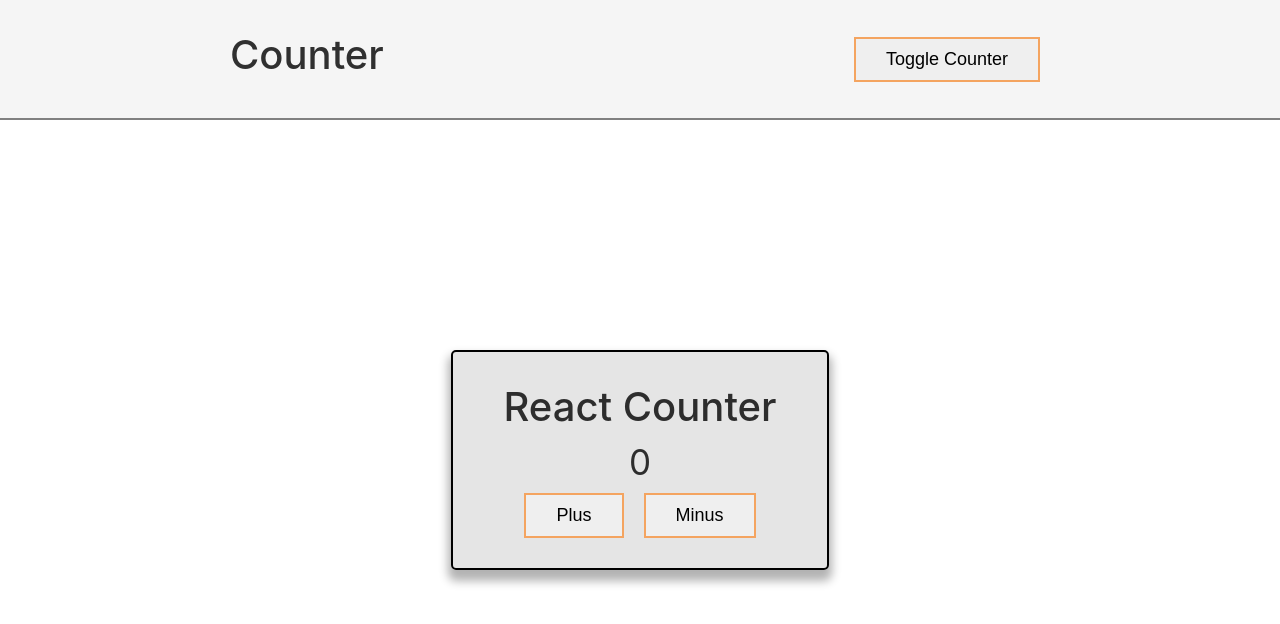
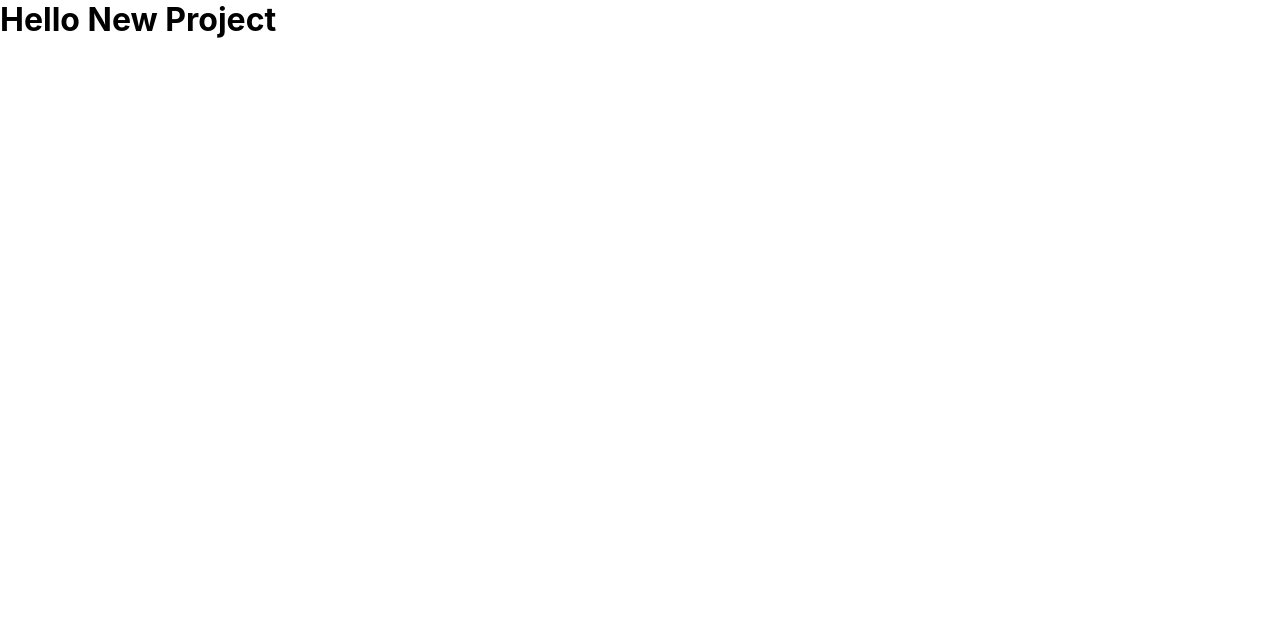
Before and after one commit to Officialibn1/Shawarmania, a React (Create React App) app: page / in a window 1280 px wide. Shown: the top 624 px of the page. Built offline with nearby package versions, Linux system fonts and the light colour scheme.

Commit message:
Cleaned Up the Counter App

```diff
--- a/src/App.js
+++ b/src/App.js
@@ -1,33 +1,10 @@
-import { useState } from "react";
-import Content from "./Components/Content";
-import Nav from "./Components/Nav";
+
 
 function App() {
-  //Javascript Functions
-  const [counter, setCounter] = useState(0)
-  const [toggle, setToggle] = useState(false)
-
-  //Counter Function
-  const incCounter = () => {
-    setCounter(counter + 1)
-  }
-
-  const decCounter = () => {
-    setCounter(counter === 0 ? 0 : counter - 1)
-  }
-
-  //Toggle Function
-  const Toggle = () => {
-    setToggle((prev) => !prev)
-  }
 
   return (
     <div className="App">
-      <Nav Toggle={Toggle} />
-
-      <div className="Div">
-        <Content counter={counter} incCounter={incCounter} decCounter={decCounter} toggle={toggle} />
-      </div>
+      <h1>Hello New Project</h1>
     </div>
   );
 }
--- a/src/Components/Content.js
+++ /dev/null
@@ -1,22 +0,0 @@
-
-const Content = ({ counter, incCounter, decCounter, toggle }) => {
-    return (
-        <div  className={toggle ? 'hide' : 'content'}>
-            <h1 className="H1">React Counter</h1>
-
-            <p> {counter} </p>
-
-            <button className="Button"
-            onClick={incCounter} >
-                Plus
-            </button>
-
-            <button className="Button"
-            onClick={decCounter} >
-                Minus
-            </button>
-        </div>
-    );
-}
-
-export default Content;
--- a/src/Components/Nav.js
+++ /dev/null
@@ -1,15 +0,0 @@
-
-const Nav = ({Toggle}) => {
-    return (
-        <div className="Nav">
-            <h1 className="H1">Counter</h1>
-
-            <button className="Button"
-            onClick={Toggle}>
-                Toggle Counter
-            </button>
-        </div>
-    );
-}
-
-export default Nav;
```
